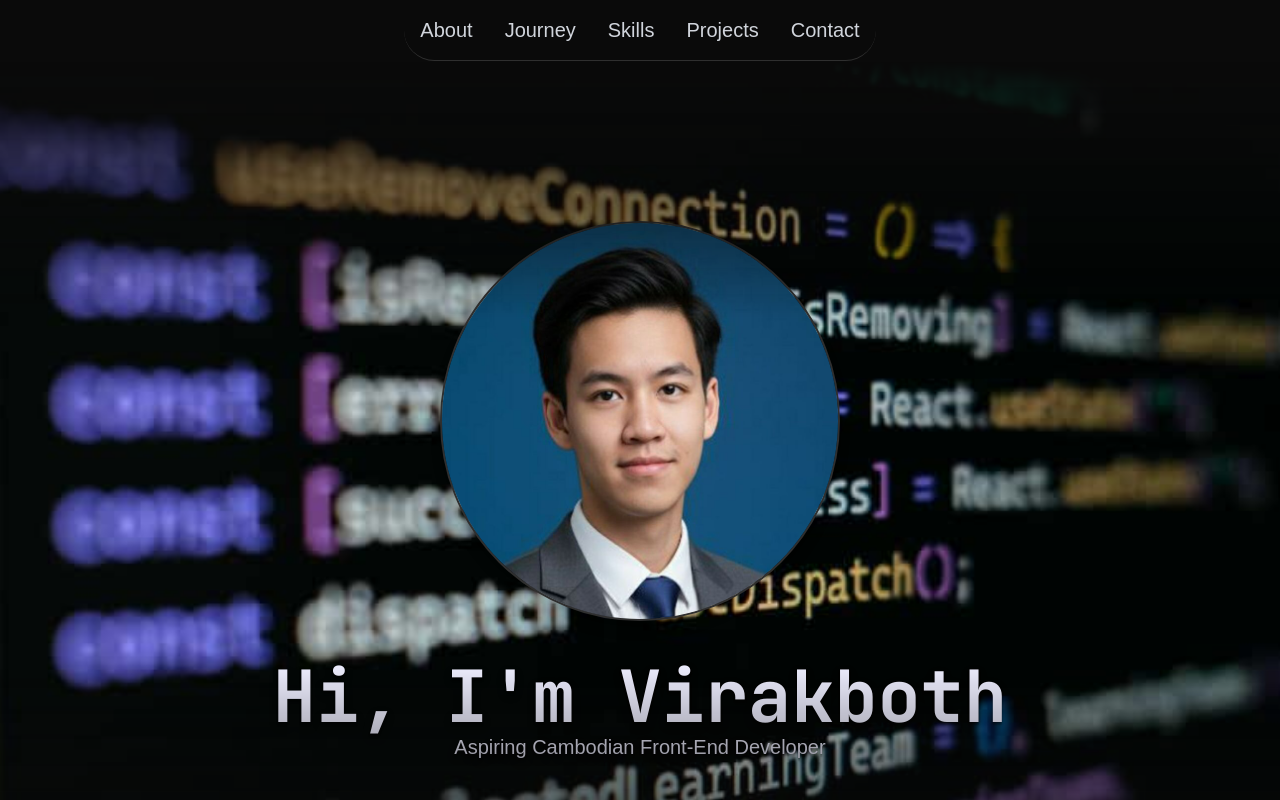
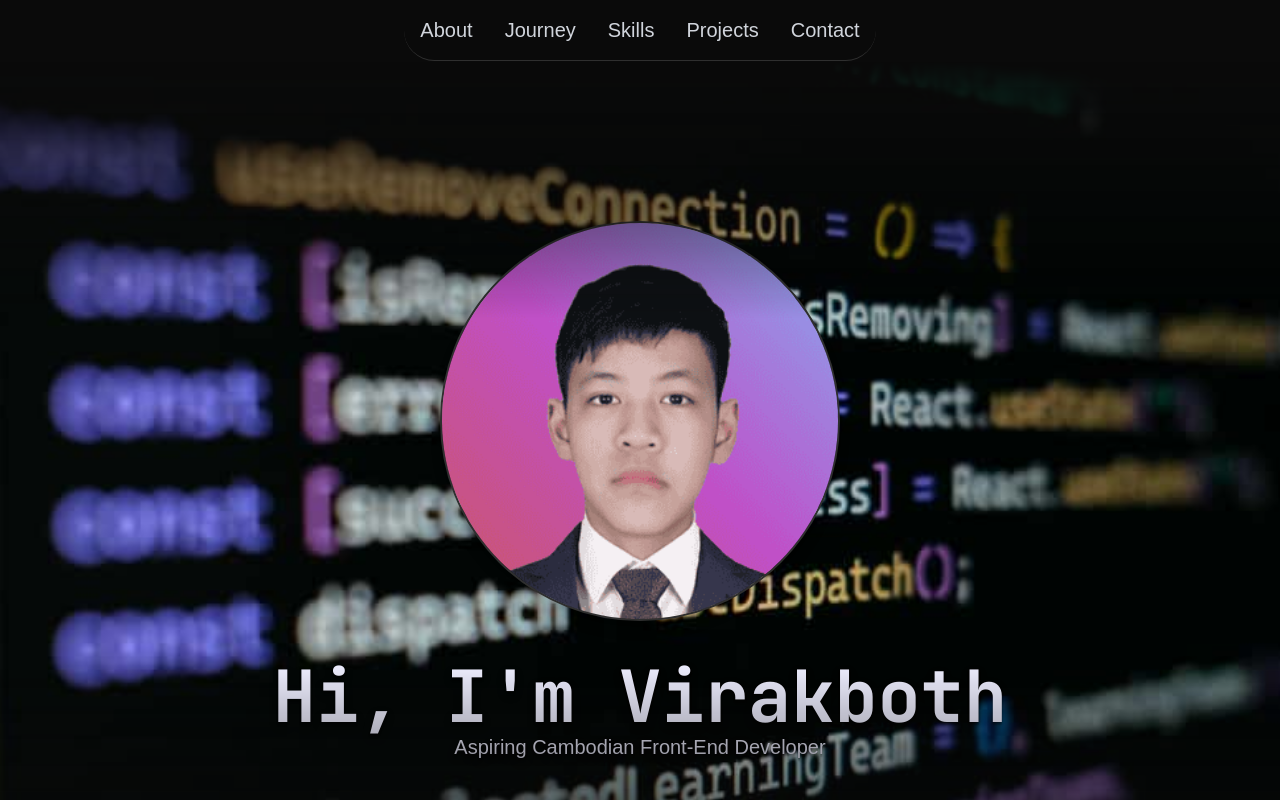
Before and after one commit to VirakbothSoth/Virakboth-Portfolio, a Next.js app: page / in a window 1280 px wide. Shown: the top 800 px of the page. Built offline with nearby package versions, Linux system fonts and the light colour scheme; a web font is replaced by a local one.

Commit message:
reverted profile

```diff
--- a/src/app/components/Hero.tsx
+++ b/src/app/components/Hero.tsx
@@ -8,7 +8,7 @@ const Hero = () => {
                     <div className="flex items-center justify-center mb-10">
                         <span className="relative inline-block">
                             <Image
-                                src="/assets/images/virakboth-new.jpg"
+                                src="/assets/images/virakboth.jpg"
                                 alt="Virakboth's Face"
                                 width={200}
                                 height={200}
--- a/src/app/page.tsx
+++ b/src/app/page.tsx
@@ -1,7 +1,7 @@
 import Navbar from './components/Navbar'
 import Hero from './components/Hero'
 import About from './components/About'
-//import Journey from './components/Journey'
+import Journey from './components/Journey'
 import Skills from './components/Skills'
 import Certs from './components/Certs'
 import Schools from './components/Schools'
@@ -24,6 +24,7 @@ export default function HomePage() {
             <Certs />
             <Projects />
             <Schools />
+            <Journey />
             <Notes />
           </main>
           <Footer />
```
